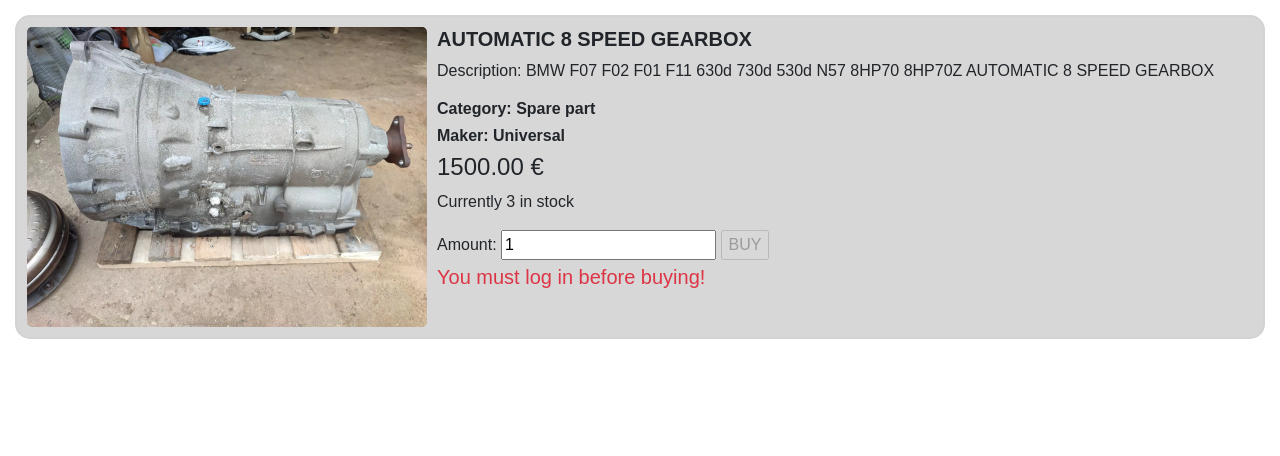
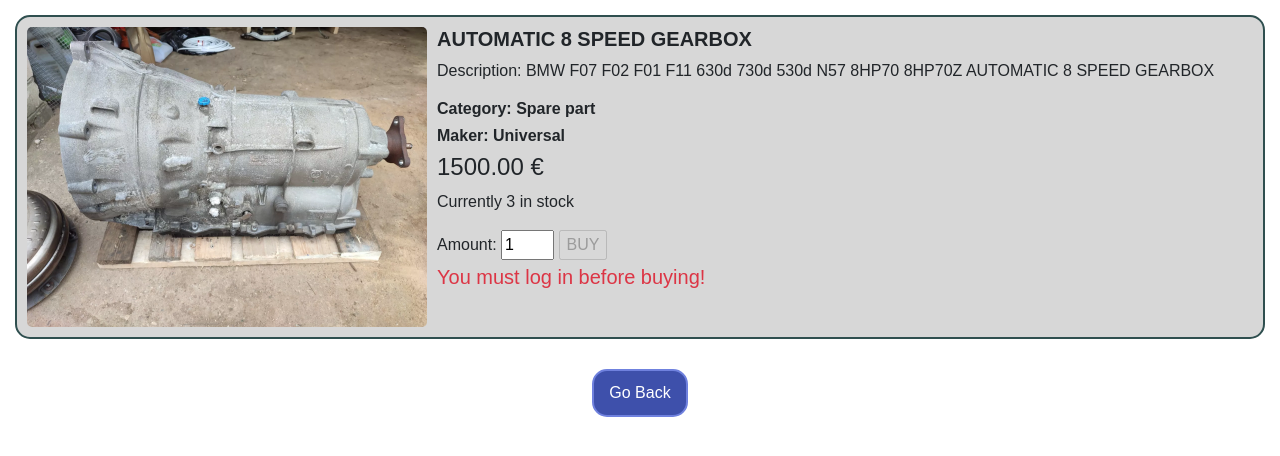
Before and after one commit to simomux/AutomotivePartsRetailer, a Django app: page /product/2 in a window 1280 px wide. Shown: the part 170-626 px from the top of the page. Run offline with Django 5.2, Linux system fonts and the light colour scheme; data comes from the database, SQL or seed files in the repository; some libraries are stand-ins or nearby versions.

Commit message:
Fixed issue with paginator. Issue with paginator was that I forgot to add `?type={{ list_type }}` to the url query, so the paginator after the first page would start showing all products in the DB when scrolling a filtered queryset. Added a "Go back" button to detail pages to improve navigability. Added block `extra_js` to base to allow use of JS scripts (used for the "Go back" button). Small improvements to graphic.
Signed-off-by: SIMONE MUSSINI <284900@studenti.unimore.it>

```diff
--- a/products/templates/products/detail.html
+++ b/products/templates/products/detail.html
@@ -20,11 +20,29 @@
             display: flex;
             background-color: #d7d7d7;
             padding: 10px;
-            border: 2px solid #d3d3d3;
+            border: 2px solid darkslategray;
             border-radius: 15px;
         }
         #content{
             padding-left: 10px;
+        }
+        #go_back_container{
+            display: flex;
+            justify-content: center;
+            padding-top: 15px;
+        }
+        #go_back{
+            background-color: #3e50ab;
+            color: white;
+            padding: 10px 15px;
+            cursor: pointer;
+            border: 2px solid #6f81de;
+            border-radius: 15px;
+        }
+        #go_back:hover{
+            background-color: #6f81de;
+            border: 2px solid #3e50ab;
+            color: white;
         }
     </style>
 {% endblock %}
@@ -62,7 +80,7 @@
                 <div id="buy_item">
                     <form method="post"> {% csrf_token %}
                         <label>Amount:</label>
-                    <input class="" type="number" max="{{ object.stock }}" value="1">
+                        <input class="" type="number" max="{{ object.stock }}" min="1" value="1">
 
                         {% if not user.is_authenticated or user.is_staff %}
                             <input type="submit" class="Primary" value="BUY" disabled>
@@ -74,13 +92,20 @@
                        {% else %}
                             <input type="submit" class="Primary" value="BUY">
                        {% endif %}
-
-
-
-
                 </form>
                 </div>
             </div>
         </div>
     </div>
+    <div id="go_back_container">
+        <button onclick="goBack()" id="go_back">Go Back</button>
+    </div>
 {% endblock %}
+
+{% block extra_js %}
+    <script>
+        function goBack() {
+            window.history.back();
+        }
+    </script>
+{% endblock %}
--- a/products/views.py
+++ b/products/views.py
@@ -49,6 +49,7 @@ class SearchResultsView(ListView):
     model = Product
     template_name = 'products/products_list.html'
     paginate_by = 5
+    page_title = "Search results"
 
     def get_queryset(self):
         search_string = self.request.resolver_match.kwargs.get('searchstring')
@@ -88,32 +89,35 @@ class SearchResultsView(ListView):
 
         return queryset
 
+    def get_context_data(self, **kwargs):
+        context = super().get_context_data(**kwargs)
+        context['page_title'] = self.page_title
+        context['list_type'] = "search"
+        return context
+
 
 class ProductListView(ListView):
     model = Product
     paginate_by = 5
     template_name = 'products/products_list.html'
     page_title = ""
-    page_subtitle = ""
+    list_type = ""
 
     def get_queryset(self):
-        list_type = self.request.GET.get('type')
-
-        if list_type == 'discounted':
-            self.page_title = 'Discounted'
-            self.page_subtitle = 'all discounted'
+        self.list_type = self.request.GET.get('type')
+        if self.list_type == 'discounted':
+            self.page_title = 'List of all discounted products'
             return Product.objects.filter(is_discount=True).order_by('?')
-        elif list_type == 'mostsold':
-            self.page_title = 'Most sold'
-            self.page_subtitle = 'most sold'
+        elif self.list_type == 'mostsold':
+            self.page_title = 'List of most sold products'
             return Product.objects.exclude(amount_bought=0).order_by('-amount_bought')
         else:
-            self.page_title = 'All'
-            self.page_subtitle = 'all'
+            self.page_title = 'List of all products'
             return Product.objects.all()
 
     def get_context_data(self, **kwargs):
         context = super().get_context_data(**kwargs)
         context['page_title'] = self.page_title
-        context['page_subtitle'] = self.page_subtitle
+        context['list_type'] = self.list_type
+
         return context
--- a/static/css/home.css
+++ b/static/css/home.css
@@ -6,7 +6,7 @@
     display: flex;
     background-color: #d7d7d7;
     padding: 10px;
-    border: 2px solid #d3d3d3;
+    border: 2px solid darkslategray;
     border-radius: 15px;
 }
 
--- a/templates/base.html
+++ b/templates/base.html
@@ -35,5 +35,8 @@
     {% block content %}
 
     {% endblock %}
+    {% block extra_js %}
+
+    {% endblock %}
 </body>
 </html>
```
Also changed, not shown: products/templates/products/products_list.html (+9 -6 lines). Lines whose indentation alone changed are shown as unchanged.
